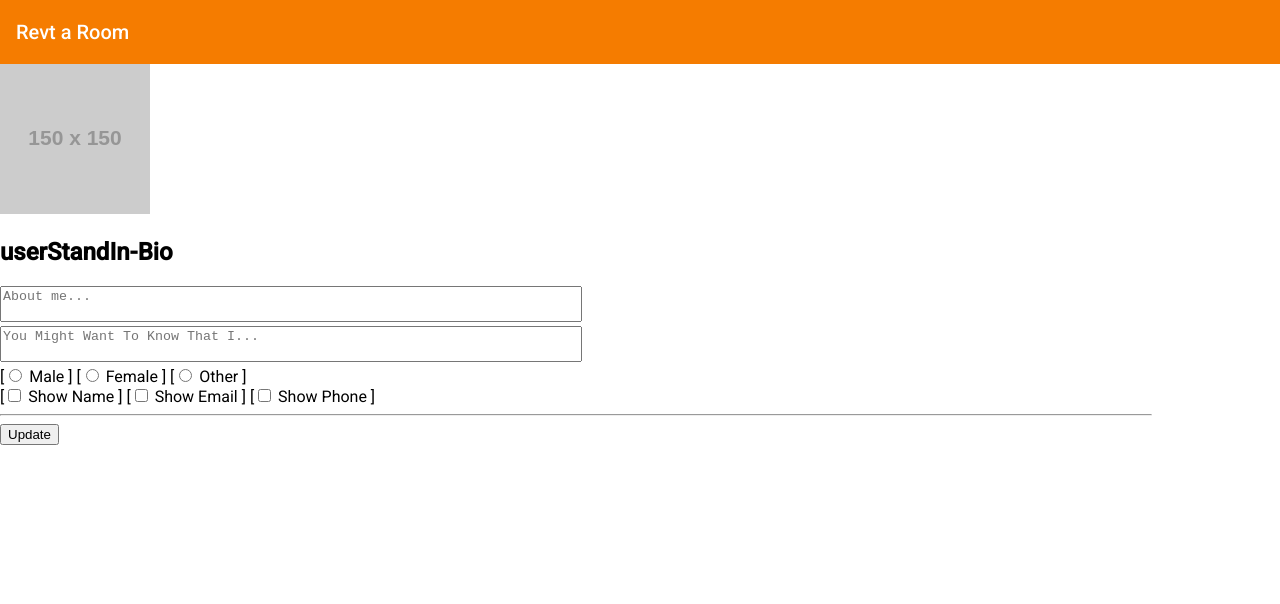
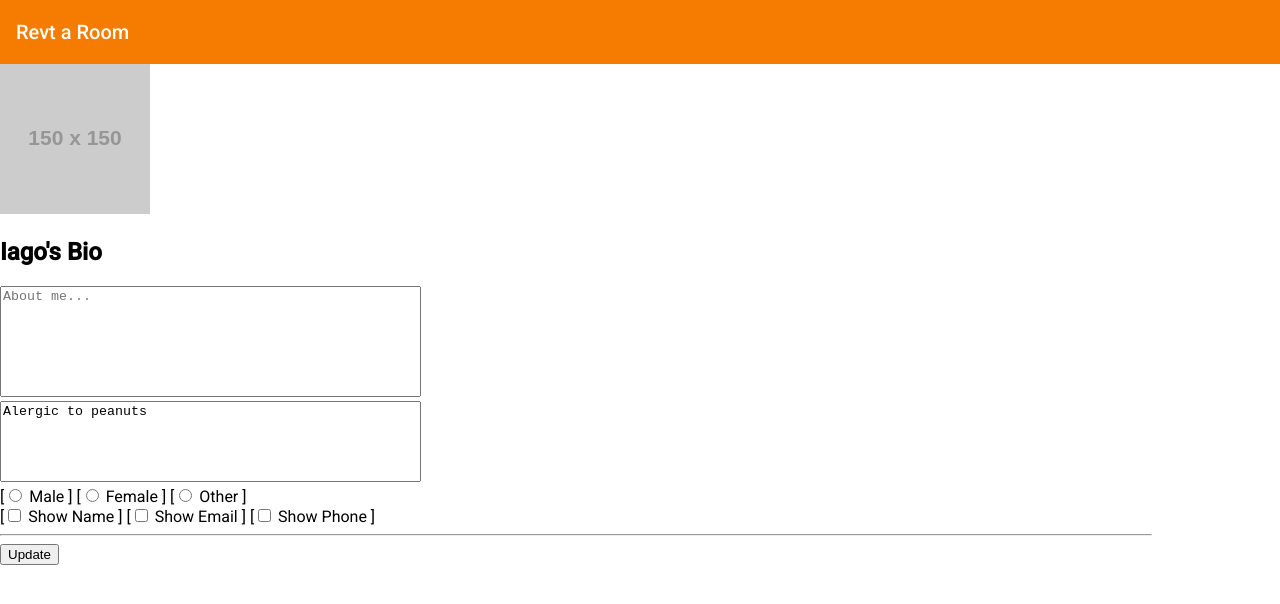
Before and after one commit to NicoloPerrelli/revtaroomwebapp, an Angular app: page /userBio in a window 1280 px wide. Shown: the top 604 px of the page. Built offline with nearby package versions, Linux system fonts and the light colour scheme.

Commit message:
made the button collect form and make array obj

```diff
--- a/src/app/components/user-bio/user-bio.component.html
+++ b/src/app/components/user-bio/user-bio.component.html
@@ -1,36 +1,32 @@
 <div style="width: 90%;">
 	<div id="userBioProfilePicture">
 		<img src="https://via.placeholder.com/150C/O https://placeholder.com/">
-		<h2>{{username}}-Bio</h2>
+		<h2>{{username}}'s Bio</h2>
 	</div>
 	<form [formGroup]="userBioForm" (ngSubmit)="onSubmit()">
-
-		<div class="form-group">
-			<textarea formControlName="abtMe" placeholder="About me..."
-				style="width: 50%; height: 20%; resize: none;" maxlength="300"
+		<div id="userBioAbtMe">
+			<textarea class="form-control" formControlName="abtMe" placeholder="About me..."
+				style="resize: none;" rows="7" cols="50" maxlength="300"
 				>{{currentAbtMe}}</textarea><!--dont place returns in here because they are read-->
 		</div>
-
-		<div class="form-group">
-			<textarea formControlName="needToKnow"
+		<div id="userBioNeedToKnow">
+			<textarea class="form-control" formControlName="needToKnow"
 				placeholder="You Might Want To Know That I..."
-				style="width: 50%; height: 10%; resize: none;" maxlength="150"
+				style="resize: none;" rows="5" cols="50" maxlength="200"
 					>{{currentNTK}}</textarea><!--dont place returns in here because they are read-->
 		</div>
-
-		<div class="form-group">
+		<div class="form-group" id="userBioGender">
 			[<input type="radio" formControlName="gender" value="male"> Male ]
 			[<input type="radio" formControlName="gender" value="female"> Female ]
 			[<input type="radio" formControlName="gender" value="other" checked> Other ]
 		</div>
-
-		<div class="form-group">
+		<div class="form-group" id="userBioShow">
 			[<input type="checkbox" formControlName="showName" value="name"> Show Name ]
 			[<input type="checkbox" formControlName="showEmail" value="email"> Show Email ]
 			[<input type="checkbox" formControlName="showPhone" value="phone"> Show Phone ]
 		</div>
 		<hr>
-		<div class="form-group">
+		<div class="form-group" id="userBioUpdateBtn">
 			<button [disabled]="loading" class="btn btn-primary">Update</button>
 			<p *ngIf="errorTag">Error Updating User Bio.</p>
 		</div>
--- a/src/app/components/user-bio/user-bio.component.ts
+++ b/src/app/components/user-bio/user-bio.component.ts
@@ -9,7 +9,7 @@ import { FormGroup, FormBuilder, Validators } from '@angular/forms';
 export class UserBioComponent implements OnInit {
 	userBioForm: FormGroup;
 	errorTag=false;
-	username = "userStandIn";
+	username = "Iago";
 	currentAbtMe="";
 	currentNTK="Alergic to peanuts";
 
@@ -22,8 +22,8 @@ export class UserBioComponent implements OnInit {
 	ngOnInit() {
 		console.log("In Bio ngOnInit");
 		this.userBioForm = this.formBuilder.group({
-			abtMe: [''],
-			needToKnow: [''],
+			abtMe: [this.currentAbtMe],
+			needToKnow: [this.currentNTK],
 			gender: [''],
 			showName: [''],
 			showEmail: [''],
@@ -37,4 +37,22 @@ export class UserBioComponent implements OnInit {
 	get fields() {
 		return this.userBioForm.controls;
 	}
+	onSubmit = () => {
+		console.log("Update Pressed");
+		console.log("Getting Form Data On Page");
+		let name=false,email=false,phone=false;
+		if(this.fields.showName.value){name=true;}
+		if(this.fields.showEmail.value){email=true;}
+		if(this.fields.showPhone.value){phone=true;}
+
+		let thing = ([
+			this.fields.abtMe.value,
+			this.fields.needToKnow.value,
+			this.fields.gender.value,
+			name,email,phone
+		]);
+		console.log(thing);
+
+	}
+
 }
```
